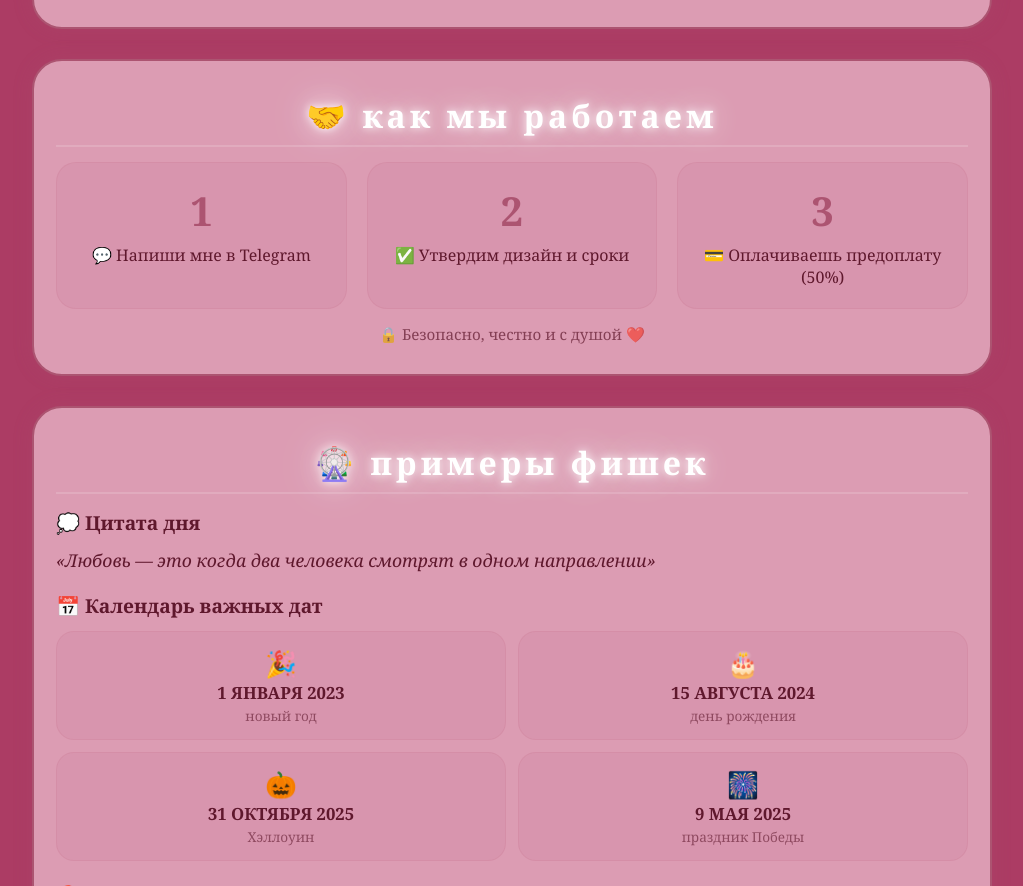
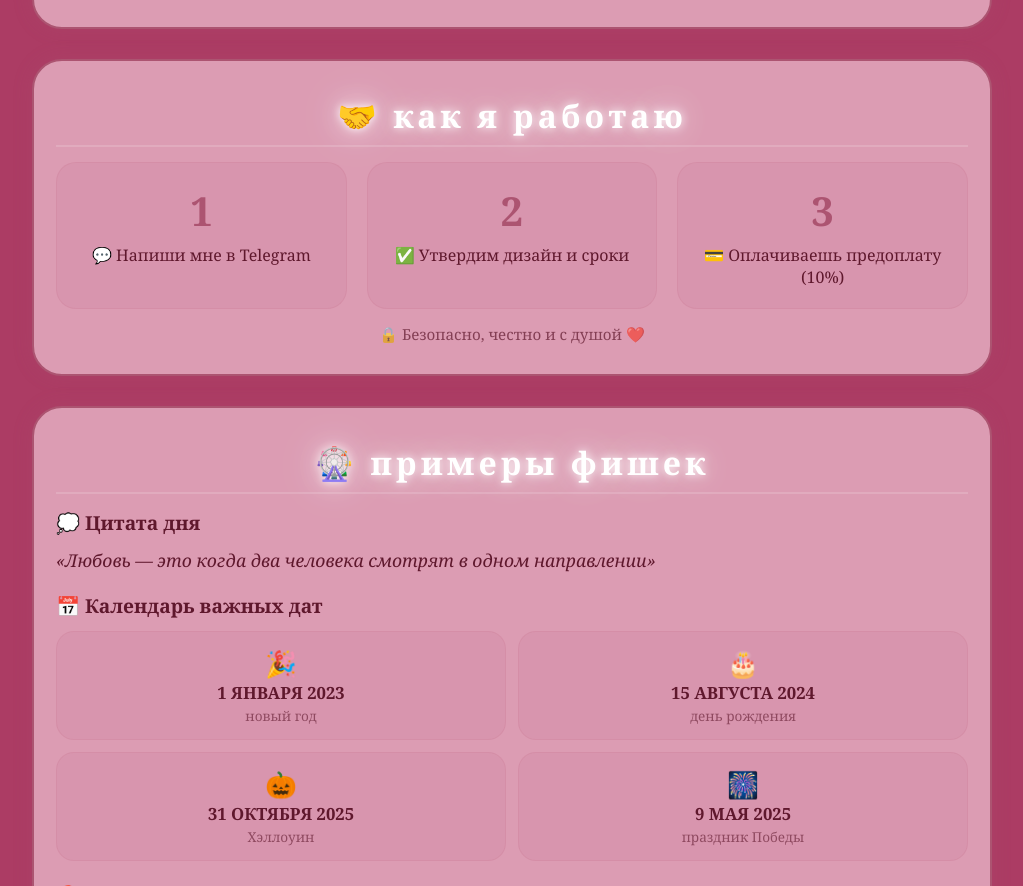
Before and after one commit to bebesralka-lang/SQST, a plain HTML site: page index.html in a window 1280 px wide. Shown: the part 3520-4406 px from the top of the page, without its empty margins (128-1151 px from the left). Drawn offline with Linux system fonts and the light colour scheme.

Commit message:
Update index.html

```diff
--- a/index.html
+++ b/index.html
@@ -977,7 +977,7 @@
         <!-- ===== БЛОК 7: КАК МЫ РАБОТАЕМ ===== -->
         <!-- ============================================================ -->
         <div class="block">
-            <div class="neon-sign">🤝 как мы работаем</div>
+            <div class="neon-sign">🤝 как я работаю</div>
             <div class="steps-grid">
                 <div class="step-item">
                     <div class="step-number">1</div>
@@ -989,7 +989,7 @@
                 </div>
                 <div class="step-item">
                     <div class="step-number">3</div>
-                    <div class="step-text">💳 Оплачиваешь предоплату (50%)</div>
+                    <div class="step-text">💳 Оплачиваешь предоплату (10%)</div>
                 </div>
             </div>
             <div style="text-align:center; margin-top:15px; color:#5f182d; font-size:0.95rem; opacity:0.7;">
```
